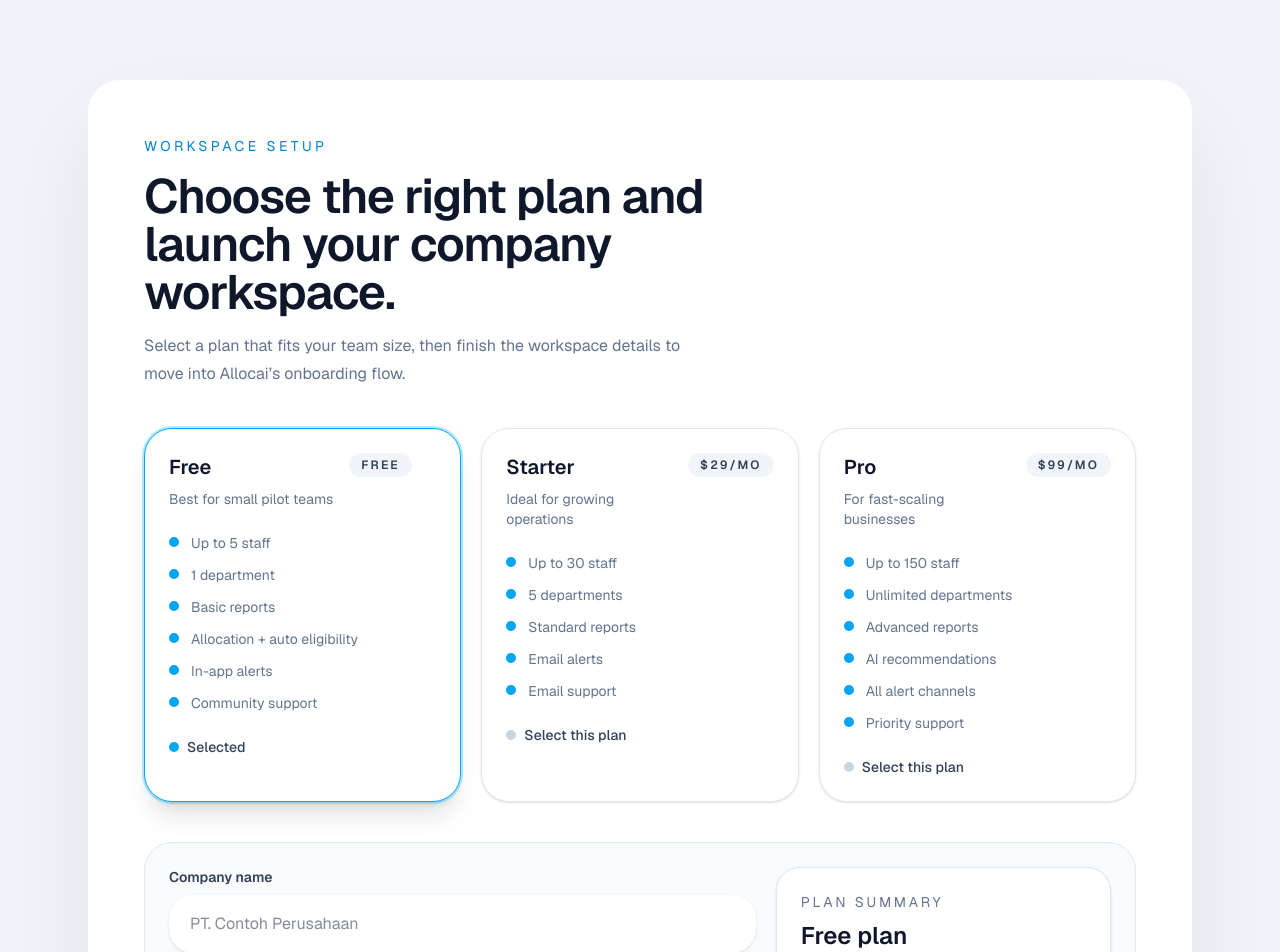
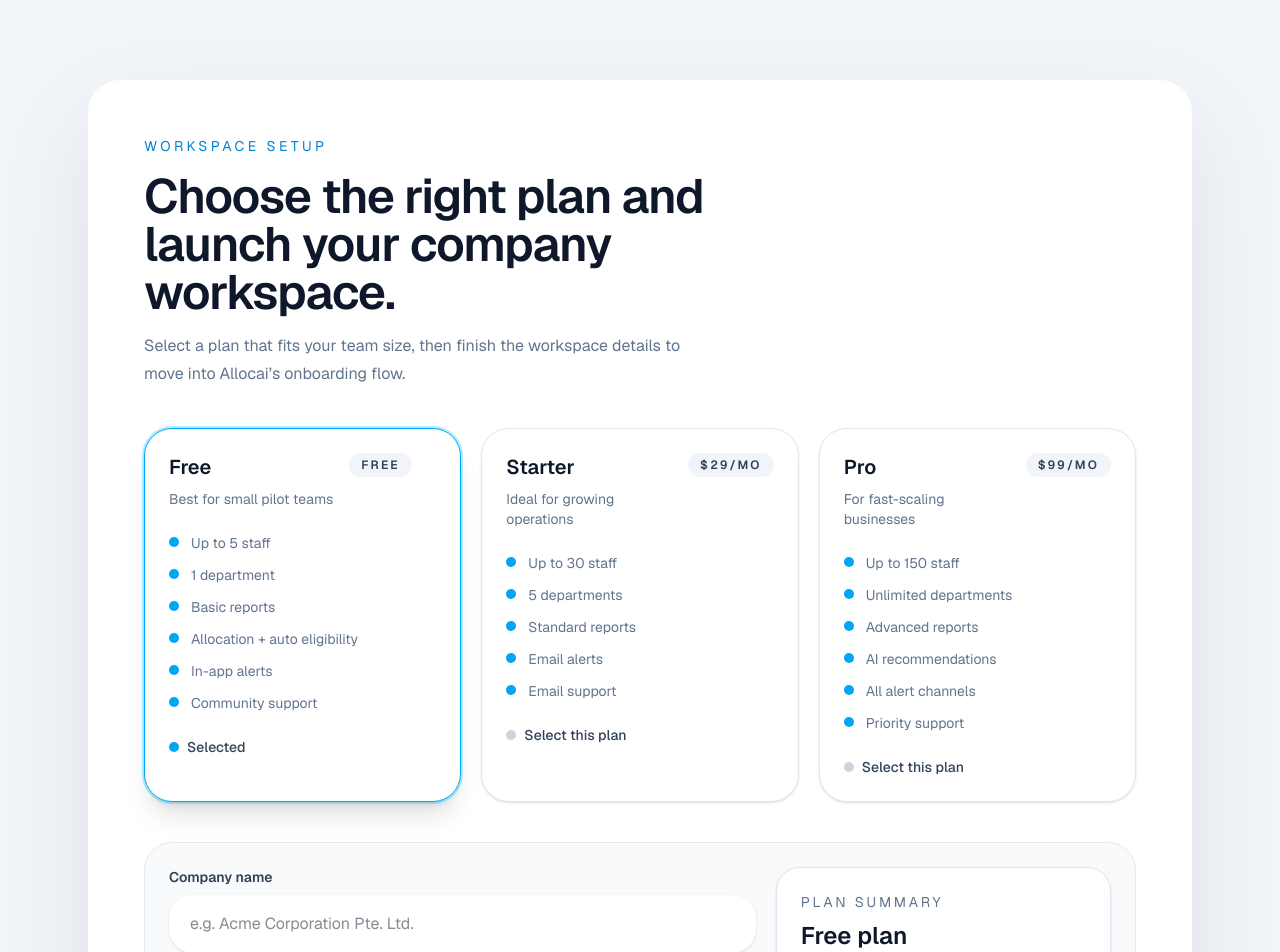
Before and after one commit to Endyano/FYP-26-S2-23_Allocai, a Next.js app: page /Features/register/setup-workspace in a window 1280 px wide. Shown: the top 952 px of the page. Built offline with nearby package versions, Linux system fonts and the light colour scheme; no server answers.

Commit message:
Fix Text

```diff
--- a/app/Features/register/setup-workspace/page.tsx
+++ b/app/Features/register/setup-workspace/page.tsx
@@ -197,7 +197,7 @@ export default function SetupWorkspacePage() {
                 <label className="mb-2 block text-sm font-semibold text-slate-700">Company name</label>
                 <input
                   type="text"
-                  placeholder="PT. Contoh Perusahaan"
+                  placeholder="e.g. Acme Corporation Pte. Ltd."
                   value={companyName}
                   onChange={(e) => setCompanyName(e.target.value)}
                   required
```
